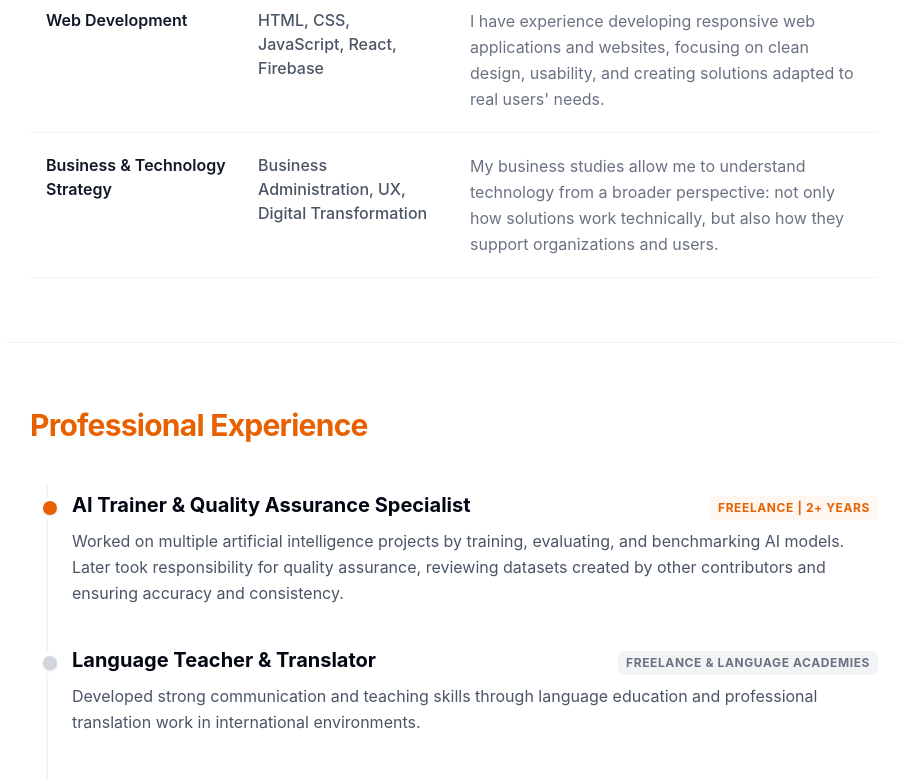
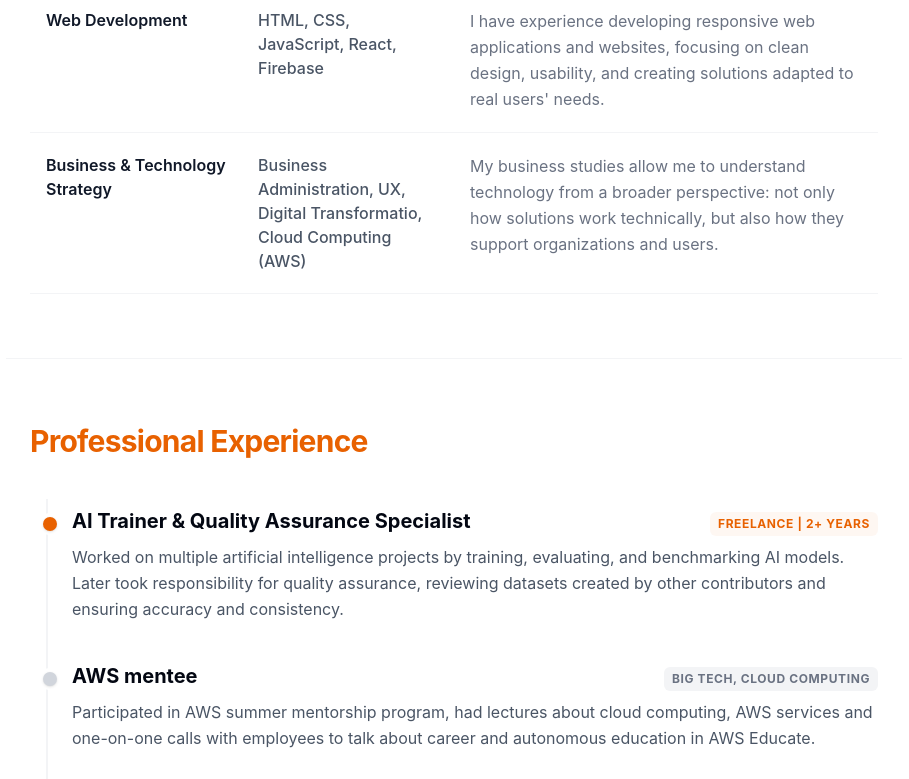
Before and after one commit to KatiaN14/Portfolio, a React (Vite) app: page / in a window 1280 px wide. Shown: the part 1880-2659 px from the top of the page, without its empty margins (186-1095 px from the left). Built offline with nearby package versions, Linux system fonts and the light colour scheme.

Commit message:
“comment”

```diff
--- a/index.html
+++ b/index.html
@@ -11,10 +11,10 @@
 
     <!-- Open Graph / Facebook / LinkedIn -->
     <meta property="og:type" content="website" />
-    <meta property="og:url" content="https://your-future-domain.com/" />
+    <meta property="og:url" content="https://portfolio-oicn.vercel.app/" />
     <meta property="og:title" content="Ekaterina Nováková | Computer Engineering Portfolio" />
     <meta property="og:description" content="Computer Engineering student based in Madrid. Explore my projects, skills, and experience." />
-    <meta property="og:image" content="https://your-future-domain.com/portfolio-preview.jpg" />
+    <meta property="og:image" content="https://portfolio-oicn.vercel.app/portfolio-preview.jpg" />
 
   </head>
   <body>
--- a/src/components/Experience.tsx
+++ b/src/components/Experience.tsx
@@ -18,6 +18,20 @@ export default function Experience({ t }: any) {
             </div>
             <p className="text-sm md:text-base text-gray-600 leading-relaxed mt-2">
               {t.expDesc1}
+            </p>
+          </div>
+
+          {/* AWS mentors summer program */}
+          <div className="relative">
+            <div className="absolute -left-[33px] top-1.5 bg-white p-1 rounded-full">
+              <div className="w-3.5 h-3.5 bg-gray-300 rounded-full shadow-sm"></div>
+            </div>
+            <div className="flex flex-col md:flex-row md:justify-between md:items-baseline mb-2">
+              <h3 className="font-bold text-gray-950 text-lg md:text-xl">{t.expRole4}</h3>
+              <span className="text-xs font-bold text-gray-500 uppercase tracking-wider mt-1 md:mt-0 bg-gray-100 px-2 py-1 rounded-md">{t.expDate4}</span>
+            </div>
+            <p className="text-sm md:text-base text-gray-600 leading-relaxed mt-2">
+              {t.expDesc4}
             </p>
           </div>
 
--- a/src/data/translations.ts
+++ b/src/data/translations.ts
@@ -42,7 +42,7 @@ export const translations = {
       "I have experience developing responsive web applications and websites, focusing on clean design, usability, and creating solutions adapted to real users' needs.",
 
     catBiz: "Business & Technology Strategy",
-    techBiz: "Business Administration, UX, Digital Transformation",
+    techBiz: "Business Administration, UX, Digital Transformatio, Cloud Computing (AWS)",
     descBiz:
       "My business studies allow me to understand technology from a broader perspective: not only how solutions work technically, but also how they support organizations and users.",
 
@@ -64,7 +64,11 @@ export const translations = {
     expDesc3:
       "Collaborated with multicultural teams in international volunteering projects, developing adaptability, teamwork, and communication skills.",
 
-    // Projects
+    expRole4: "AWS mentee",
+    expDate4: "Big Tech, Cloud Computing",
+    expDesc4: "Participated in AWS summer mentorship program, had lectures about cloud computing, AWS services and one-on-one calls with employees to talk about career and autonomous education in AWS Educate.",
+
+      // Projects
     projectsTitle: "Selected Projects",
 
     orthoTitle: "Orthodontic Clinic Website Redesign",
@@ -142,7 +146,7 @@ export const translations = {
       "Tengo experiencia desarrollando páginas web y aplicaciones adaptables, prestando atención al diseño, la usabilidad y las necesidades reales de los usuarios.",
 
     catBiz: "Negocio y Estrategia Tecnológica",
-    techBiz: "ADE, UX, Transformación Digital",
+    techBiz: "ADE, UX, Transformación Digital, Cloud Computing (AWS)",
     descBiz:
       "Mi formación en ADE me permite analizar la tecnología desde una perspectiva más amplia: no solo cómo funciona, sino también cómo genera valor para usuarios y organizaciones.",
 
@@ -164,7 +168,12 @@ export const translations = {
     expDesc3:
       "He colaborado en proyectos internacionales de voluntariado, trabajando con equipos multiculturales y desarrollando capacidad de adaptación y comunicación.",
 
-    // Projects
+    expRole4: "Mentee de AWS",
+    expDate4: "Big Tech, Cloud Computing",
+    expDesc4:
+      "Participé en el programa de mentoría de verano de AWS, asistiendo a sesiones sobre computación en la nube, servicios de AWS y reuniones individuales con empleados para hablar sobre desarrollo profesional y aprendizaje autónomo dentro de AWS Educate.",
+
+      // Projects
     projectsTitle: "Proyectos Seleccionados",
 
     orthoTitle: "Rediseño Web para Clínica de Ortodoncia",
```
Also changed, not shown: 1 other file (tests, documents, lock files or other folders).
